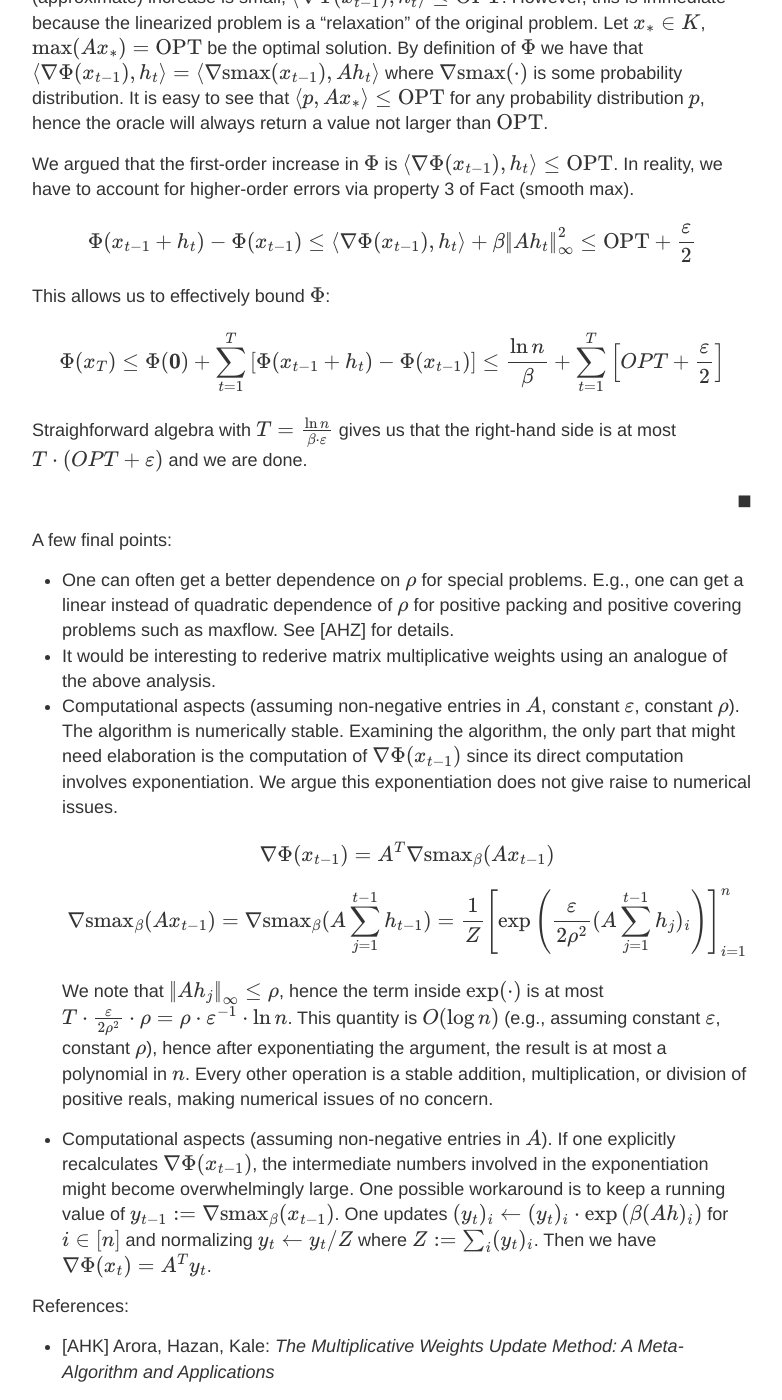
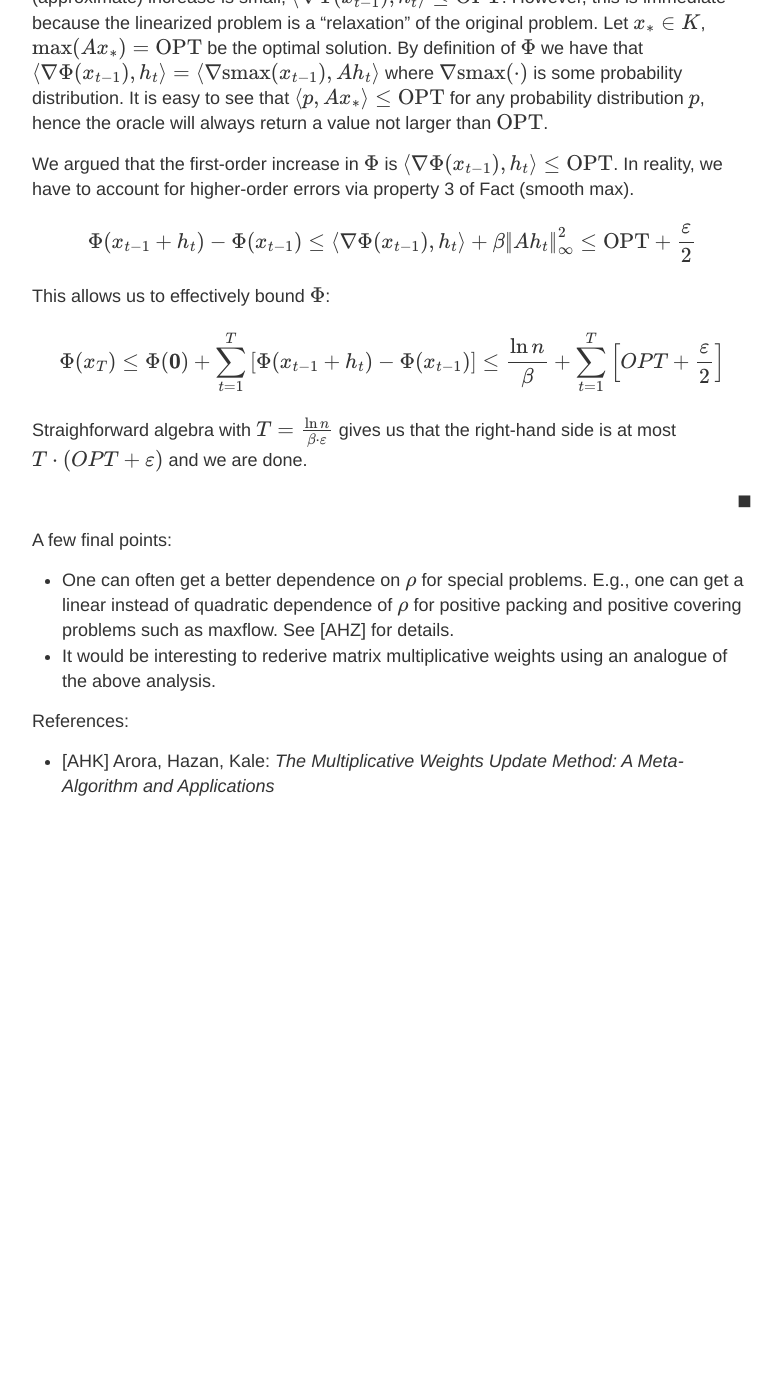
Before and after one commit to Zuza/zuza.github.io, a Jekyll site: the page built from _posts/2019-12-29-Intuitive-Multiplicative-Weights.md, in a window 1280 px wide and 1400 px high, scrolled down 2852 px. Shown: the whole window, without its empty margins (248-1030 px from the left). Built offline with Jekyll 4.4.1, drawn with Linux system fonts in a browser that asks for light colours; formulas are drawn with MathJax 3; comment, search, counter and statistics services are not loaded; after the commit the page ends 3667 px from its top, so only the background shows below that.

Commit message:
remove unnecessary final points

```diff
--- a/_posts/2019-12-29-Intuitive-Multiplicative-Weights.md
+++ b/_posts/2019-12-29-Intuitive-Multiplicative-Weights.md
@@ -145,11 +145,11 @@ Straighforward algebra with $T = \frac{\ln n}{\beta \cdot \eps}$ gives us that t
 A few final points:
 * One can often get a better dependence on $\rho$ for special problems. E.g., one can get a linear instead of quadratic dependence of $\rho$ for positive packing and positive covering problems such as maxflow. See [AHZ] for details.
 * It would be interesting to rederive matrix multiplicative weights using an analogue of the above analysis.
-* Computational aspects (assuming non-negative entries in $A$, constant $\eps$, constant $\rho$). The algorithm is numerically stable. Examining the algorithm, the only part that might need elaboration is the computation of $\nabla \Phi(x_{t-1})$ since its direct computation involves exponentiation. We argue this exponentiation does not give raise to numerical issues.
-  <center>$$\nabla \Phi(x_{t-1}) = A^T \nabla \smax_\beta(A x_{t-1})$$</center>
-  <center>$$\nabla \smax_{\beta}(A x_{t-1}) = \nabla \smax_{\beta}(A \sum_{j=1}^{t-1} h_{t-1}) = \frac{1}{Z} \left[ \exp\left(\frac{\eps}{2\rho^2} (A \sum_{j=1}^{t-1} h_{j})_i \right) \right]_{i=1}^n$$</center>
-  We note that $\dnorm{Ah_j}_{\infty} \le \rho$, hence the term inside $\exp( \cdot )$ is at most $T \cdot \frac{\eps}{2\rho^2} \cdot \rho = \rho \cdot \eps^{-1} \cdot \ln n$. This quantity is $O(\log n)$ (e.g., assuming constant $\eps$, constant $\rho$), hence after exponentiating the argument, the result is at most a polynomial in $n$. Every other operation is a stable addition, multiplication, or division of positive reals, making numerical issues of no concern.
-* Computational aspects (assuming non-negative entries in $A$). If one explicitly recalculates $\nabla \Phi(x_{t-1})$, the intermediate numbers involved in the exponentiation might become overwhelmingly large. One possible workaround is to keep a running value of $y_{t-1} := \nabla \smax_{\beta}(x_{t-1})$. One updates $$(y_t)_i \gets (y_t)_i \cdot \exp\left(\beta (A h)_{i} \right)$$ for $i \in [n]$ and normalizing $y_t \gets y_t / Z$ where $Z := \sum_i (y_t)_i$. Then we have $\nabla \Phi(x_t) = A^T y_t$.
+<!-- * Computational aspects (assuming non-negative entries in $A$, constant $\eps$, constant $\rho$). The algorithm is numerically stable. Examining the algorithm, the only part that might need elaboration is the computation of $\nabla \Phi(x_{t-1})$ since its direct computation involves exponentiation. We argue this exponentiation does not give raise to numerical issues. -->
+<!--   <center>$$\nabla \Phi(x_{t-1}) = A^T \nabla \smax_\beta(A x_{t-1})$$</center> -->
+<!--   <center>$$\nabla \smax_{\beta}(A x_{t-1}) = \nabla \smax_{\beta}(A \sum_{j=1}^{t-1} h_{t-1}) = \frac{1}{Z} \left[ \exp\left(\frac{\eps}{2\rho^2} (A \sum_{j=1}^{t-1} h_{j})_i \right) \right]_{i=1}^n$$</center> -->
+<!--   We note that $\dnorm{Ah_j}_{\infty} \le \rho$, hence the term inside $\exp( \cdot )$ is at most $T \cdot \frac{\eps}{2\rho^2} \cdot \rho = \rho \cdot \eps^{-1} \cdot \ln n$. This quantity is $O(\log n)$ (e.g., assuming constant $\eps$, constant $\rho$), hence after exponentiating the argument, the result is at most a polynomial in $n$. Every other operation is a stable addition, multiplication, or division of positive reals, making numerical issues of no concern. -->
+<!-- * Computational aspects (assuming non-negative entries in $A$). If one explicitly recalculates $\nabla \Phi(x_{t-1})$, the intermediate numbers involved in the exponentiation might become overwhelmingly large. One possible workaround is to keep a running value of $y_{t-1} := \nabla \smax_{\beta}(x_{t-1})$. One updates $$(y_t)_i \gets (y_t)_i \cdot \exp\left(\beta (A h)_{i} \right)$$ for $i \in [n]$ and normalizing $y_t \gets y_t / Z$ where $Z := \sum_i (y_t)_i$. Then we have $\nabla \Phi(x_t) = A^T y_t$. -->
 
 
 References:
```
